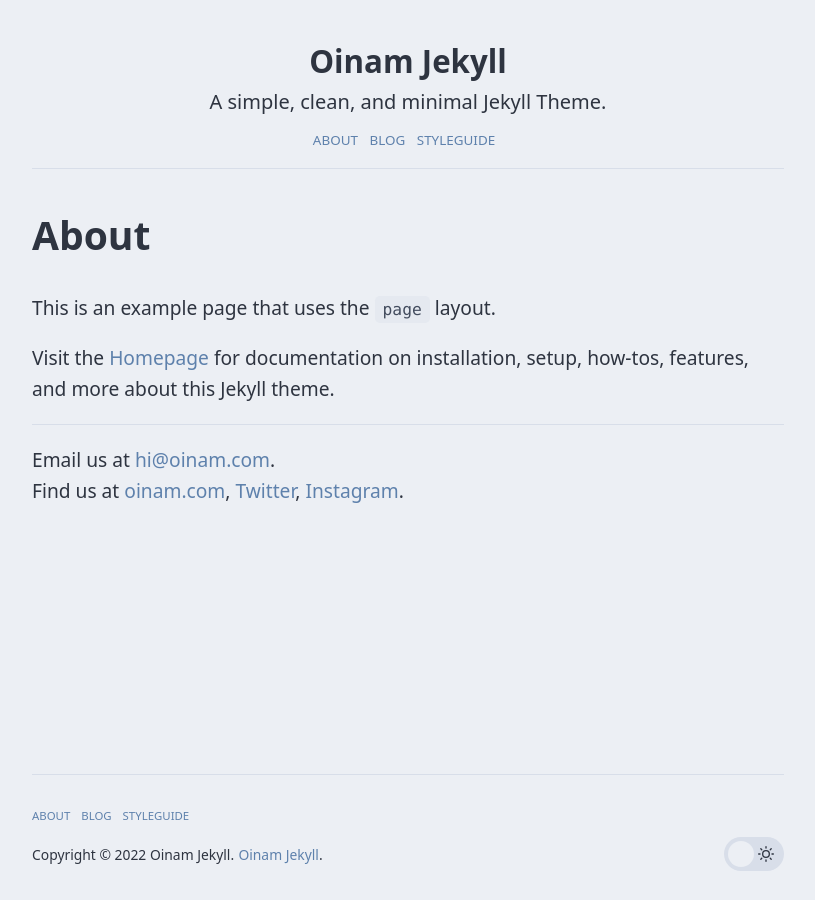
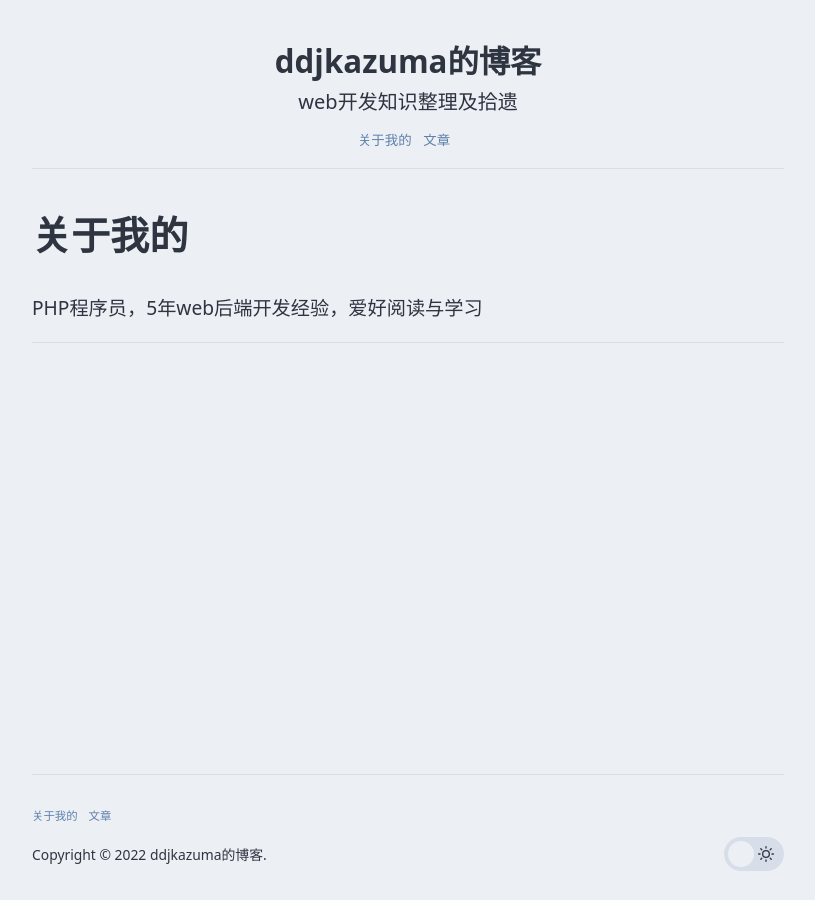
Before and after one commit to ddjkazuma/ddjkazuma.github.io, a Jekyll site: the page built from about.md, in a window 1280 px wide. Shown: the whole page, without its empty margins (232-1047 px from the left). Built offline with Jekyll 4.4.1, drawn with Linux system fonts in a browser that asks for light colours.

Commit message:
add new blog

```diff
--- a/_config.yml
+++ b/_config.yml
@@ -1,14 +1,15 @@
-title: Oinam Jekyll
-description: A simple, clean, and minimal Jekyll Theme.
+title: ddjkazuma的博客
+description: web开发知识整理及拾遗
 
 # Set this to your domain; baseurl is for the folder in your domain, if you have one -- `blog`.
 # you can leave both of them blank if you are deploying on a top-level domain.
 url: https://ddjkazuma.github.io
+#url: http://localhost:4000
 baseurl: ''
 
 # footer
 footer:
-  credit: true
+  credit: false
   custom: false
 
 # if above footer:custom is 'true', then this will be printed instead
--- a/_config_dev.yml
+++ b/_config_dev.yml
@@ -1,2 +1,2 @@
-url: ''
+url: http://localhost:4000
 baseurl: ''
--- a/_data/nav.yml
+++ b/_data/nav.yml
@@ -1,8 +1,8 @@
-- title: About
+- title: 关于我的
   url: /about/
 
-- title: Blog
+- title: 文章
   url: /blog/
 
-- title: Styleguide
-  url: /styleguide/
+#- title: Styleguide
+#  url: /styleguide/
--- a/_layouts/blog.html
+++ b/_layouts/blog.html
@@ -10,7 +10,7 @@
 
   {%- if currentdate != date -%}
     {%- unless forloop.first -%}</ul>{% endunless %}
-    <h2 id="year-{{post.date | date: "%Y"}}">{{ currentdate }}</h2>
+    <h2 id="year-{{post.date | date: '%Y'}}">{{ currentdate }}</h2>
     <ul>
       {% assign date = currentdate %}
     {%- endif -%}
--- a/_layouts/page.html
+++ b/_layouts/page.html
@@ -8,6 +8,6 @@
   {{ content }}
 
   {% if page.update %}
-  <p class="meta-update">Updated on {{ page.update }}.</p>
+  <p class="meta-update">更新于 {{ page.update }}.</p>
   {% endif %}
 </article>
--- a/about.md
+++ b/about.md
@@ -1,17 +1,9 @@
 ---
 layout: page
-title: About
+title: 关于我的
 permalink: /about/
 ---
 
-This is an example page that uses the `page` layout.
-
-Visit the [Homepage]({{ site.baseurl | prepend: site.url }}/) for documentation on installation, setup, how-tos, features, and more about this Jekyll theme.
+PHP程序员，5年web后端开发经验，爱好阅读与学习
 
 ---
-
-Email us at [hi@oinam.com](mailto:hi@oinam.com?subject=Oinam Jekyll).\
-Find us at
-[oinam.com](https://oinam.com),
-[Twitter](https://twitter.com/oinam),
-[Instagram](https://www.instagram.com/oinam/).
```
Also changed, not shown: _posts/1900/1900-01-01-welcome-to-jekyll.md (deleted, +0 -26 lines), _posts/1900/1900-05-05-peasant-farmer.md (deleted, +0 -5 lines), _posts/1900/1900-11-25-beautiful.md (deleted, +0 -3 lines), _posts/2000/2000-03-25-once-upon-a-time.md (deleted, +0 -5 lines), _posts/2000/2000-07-07-rabbit.md (deleted, +0 -5 lines), _posts/2000/2000-12-30-super-long-article.md (deleted, +0 -14 lines), _posts/2001/2001-02-13-super-short-article.md (deleted, +0 -6 lines), _posts/2001/2001-05-20-this-post-demonstrates-post-content-styles.md (deleted, +0 -122 lines), _posts/2021/2021-01-25-my-example-post.md (deleted, +0 -14 lines), _posts/2021/2021-03-22-told-by-AI.md (deleted, +0 -9 lines), _posts/2021/2021-04-07-watch-video.md (deleted, +0 -14 lines), _posts/2021/2021-07-07-content-test.md (deleted, +0 -82 lines), _posts/2022/2022-01-15-Dockerfile里面CMD, ENTRIPOINT和RUN的区别.md (added, +11 -0 lines), _posts/2022/2022-01-17-Socket与服务器知识点整理.md (added, +11 -0 lines).
